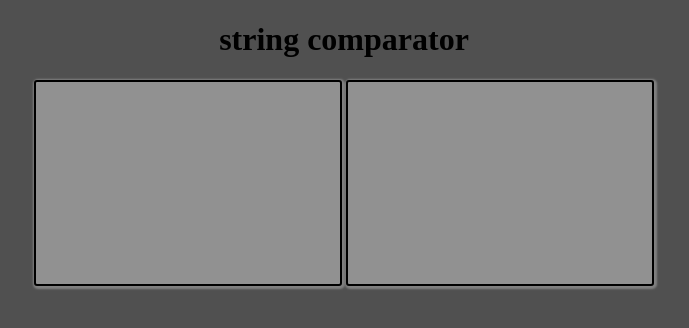
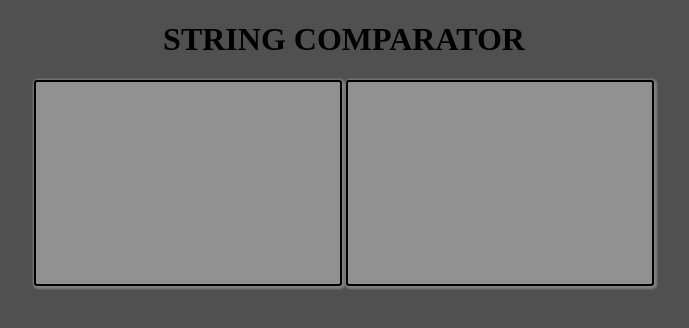
Before and after one commit to VedikaMamidwar/DOM-manupulation, a plain HTML site: page textmatcher.html in a window 1280 px wide. Shown: the whole page, without its empty margins (296-985 px from the left). Drawn offline with Linux system fonts and the light colour scheme.

Commit message:
changes are done

```diff
--- a/textmatcher.html
+++ b/textmatcher.html
@@ -33,7 +33,7 @@
 
 </head>
 <body class="std">
-    <h1 class="heading">string comparator</h1></p>
+    <h1 class="heading">STRING COMPARATOR</h1></p>
     <div class="container">
 
         <input type="text" class="inputbox" id="input1" onkeyup="compareText()">
```
